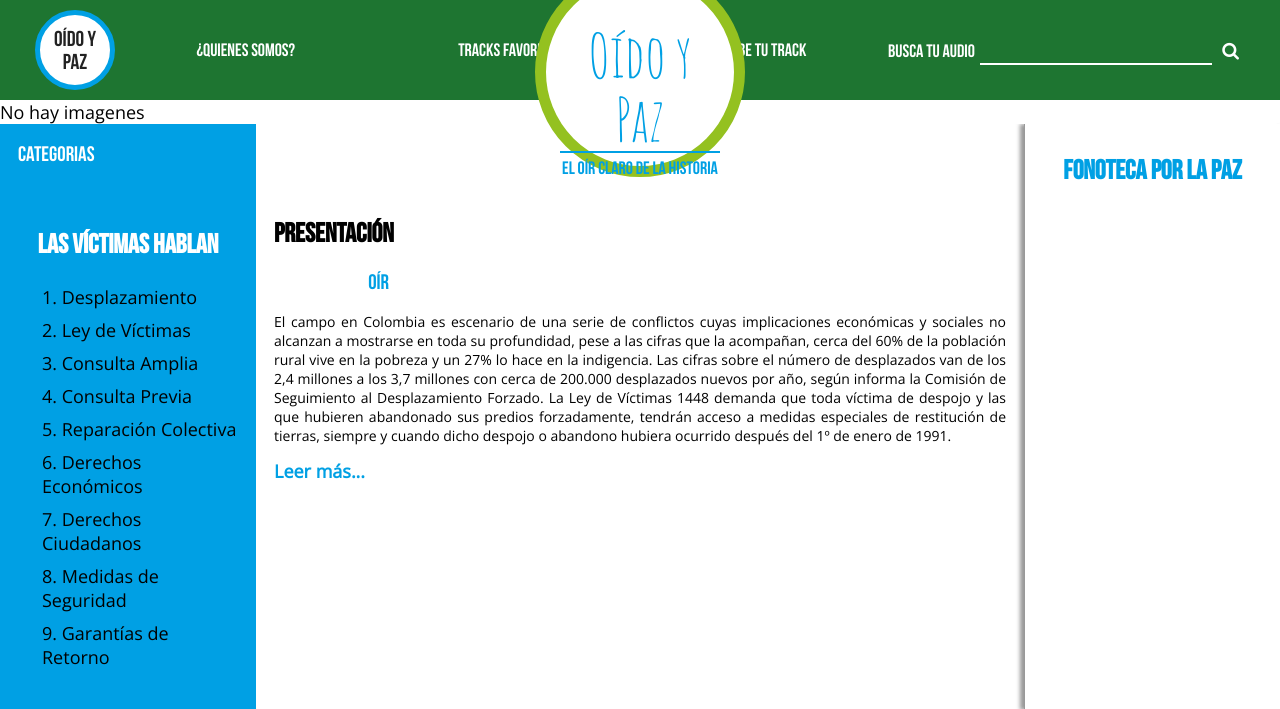
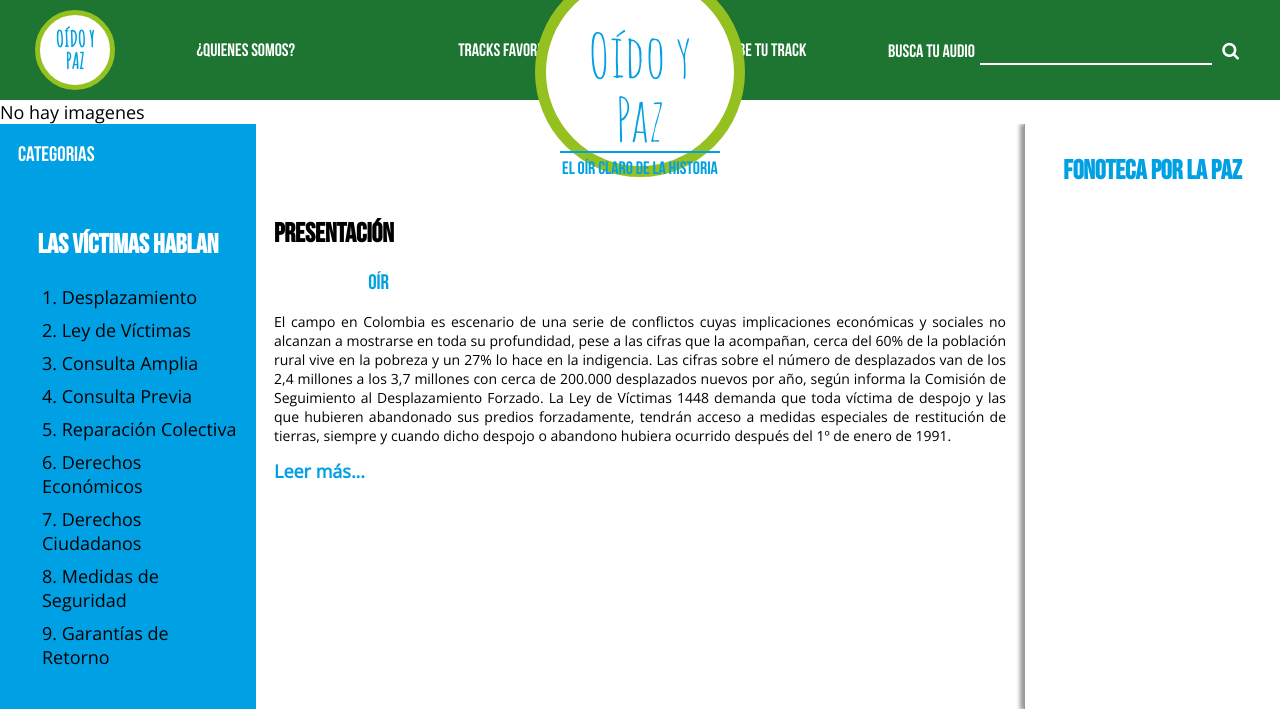
Before and after one commit to gollum23/oidoypaz, a Django app: template templates/home.html in a window 1280 px wide. Shown: the top 709 px of the page. Run offline with Django 3.2, Linux system fonts and the light colour scheme; the template is opened without the code that fills it, so the values that code supplies are empty; parts of the project's set-up code (start-up, migrations or seed data) failed here and were passed over; some libraries are stand-ins or nearby versions; grey boxes are pictures that could not be loaded.

Commit message:
Change styles item home menu

```diff
--- a/mystatics/css/styles.css
+++ b/mystatics/css/styles.css
@@ -10,6 +10,8 @@ html { box-sizing: border-box; }
 *, *::after, *::before { box-sizing: inherit; }
 
 .u-textBebas { font-family: "bebas_neueregular", serif; }
+
+.u-textAmatic { font-family: 'Amatic SC', cursive; }
 
 .u-textCenter { text-align: center; }
 
@@ -28,8 +30,8 @@ p { font-size: 14px; }
 .Wrapper { max-width: 1280px; margin: 0 auto; }
 
 .Header { background-color: #1e7531; display: -webkit-box; display: -moz-box; display: box; display: -webkit-flex; display: -moz-flex; display: -ms-flexbox; display: flex; height: 100px; padding: 10px 35px; width: 100%; }
-.Header-logo { -webkit-box-align: center; -moz-box-align: center; box-align: center; -webkit-align-items: center; -moz-align-items: center; -ms-align-items: center; -o-align-items: center; align-items: center; -ms-flex-align: center; background-color: white; border-radius: 50%; border: 5px solid #00a0e4; display: -webkit-box; display: -moz-box; display: box; display: -webkit-flex; display: -moz-flex; display: -ms-flexbox; display: flex; padding: 10px; height: 80px; width: 80px; }
-.Header-logo a { color: #222222; font-size: 1.2em; line-height: 1em; text-align: center; text-decoration: none; text-transform: uppercase; }
+.Header-logo { -webkit-box-align: center; -moz-box-align: center; box-align: center; -webkit-align-items: center; -moz-align-items: center; -ms-align-items: center; -o-align-items: center; align-items: center; -ms-flex-align: center; background-color: white; border-radius: 50%; border: 5px solid #94c120; display: -webkit-box; display: -moz-box; display: box; display: -webkit-flex; display: -moz-flex; display: -ms-flexbox; display: flex; padding: 10px; height: 80px; width: 80px; }
+.Header-logo a { color: #00a0e4; font-size: 1.2em; font-weight: bold; line-height: 1em; text-align: center; text-decoration: none; text-transform: uppercase; }
 
 .Navigation { -webkit-flex-grow: 1; -moz-flex-grow: 1; flex-grow: 1; -ms-flex-positive: 1; }
 .Navigation ul { display: -webkit-box; display: -moz-box; display: box; display: -webkit-flex; display: -moz-flex; display: -ms-flexbox; display: flex; -webkit-box-pack: distribute; -moz-box-pack: distribute; box-pack: distribute; -webkit-justify-content: space-around; -moz-justify-content: space-around; -ms-justify-content: space-around; -o-justify-content: space-around; justify-content: space-around; -ms-flex-pack: distribute; list-style: none; margin: 0; padding: 30px 0; }
--- a/mystatics/sass/_header.scss
+++ b/mystatics/sass/_header.scss
@@ -8,14 +8,15 @@
         @include align-items(center);
         background-color: white;
         border-radius: 50%;
-        border: 5px solid $azul;
+        border: 5px solid $verdeclaro;
         @include display(flex);
         padding: 10px;
         height: 80px;
         width: 80px;
         a {
-            color: #222222;
+            color: $azul;
             font-size: 1.2em;
+            font-weight: bold;
             line-height: 1em;
             text-align: center;
             text-decoration: none;
--- a/mystatics/sass/_utilities.scss
+++ b/mystatics/sass/_utilities.scss
@@ -1,5 +1,8 @@
 .u-textBebas {
     font-family: "bebas_neueregular", serif;
+}
+.u-textAmatic {
+    font-family: 'Amatic SC', cursive;
 }
 
 .u-textCenter {
--- a/templates/base.html
+++ b/templates/base.html
@@ -13,7 +13,7 @@
     <section class="Wrapper">
         <header class="Header">
             <div class="Header-logo">
-                <a href="{% url 'web:home' %}"><span class="u-textBebas">Oído y paz</span></a>
+                <a href="{% url 'web:home' %}"><span class="u-textAmatic">Oído y paz</span></a>
             </div>
             <nav class="Navigation">
                 <ul>
```
Also changed, not shown: 1 other file.
